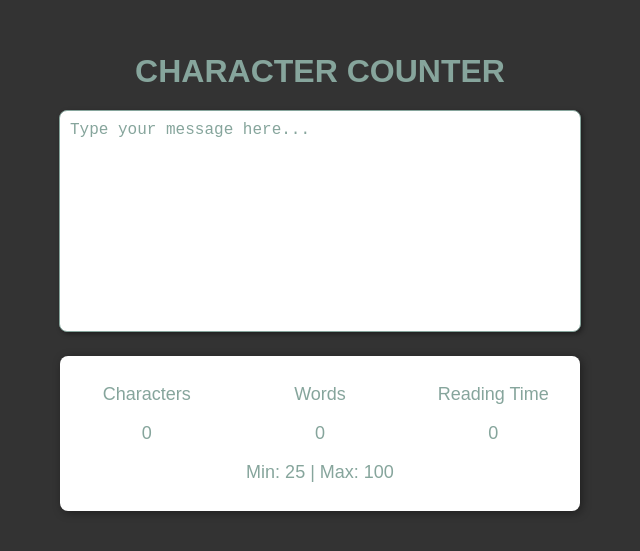
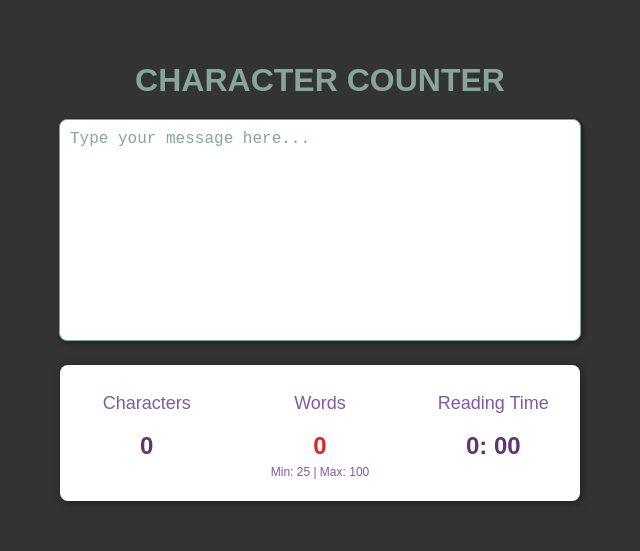
Before and after one commit to vbolden/Character_counter, a React (Vite) app: page / in a window 1280 px wide. Shown: the part 129-680 px from the top of the page, without its empty margins (320-960 px from the left). Built offline with nearby package versions, Linux system fonts and the light colour scheme.

Commit message:
added conditionals for error and success class on word count

```diff
--- a/src/components/StatsDisplay/StatsDisplay.tsx
+++ b/src/components/StatsDisplay/StatsDisplay.tsx
@@ -2,20 +2,34 @@
 
 const StatsDisplay: React.FC<StatsDisplayProps> = ({ stats, showReadingTime = true }) => {
 
+    const formattedTime = (readingTime: number) => {
+        const totalSeconds = Math.floor(readingTime * 60);
+        const mins = Math.floor(totalSeconds / 60);
+        const secs = totalSeconds % 60;
+
+        return (
+            `${mins}: ${secs.toString().padStart(2, "0")}`
+        );
+    };
+
     return (
         <div className="stats-display">
-            <div>
-                <p>Characters</p>
-                <span>{stats.characterCount}</span>
+            <div className="stat">
+                <p className="label">Characters</p>
+                <span className="value">{stats.characterCount}</span>
             </div>
-            <div>
-                <p>Words</p>
-                <span>{stats.characterCount}</span>
-                <p>Min: 25 | Max: 100</p>
+            <div className="stat">
+                <p className="label">Words</p>
+                <span className={
+                    `value
+                    ${stats.wordCount > 100 ? "error" : ""}
+                    ${stats.wordCount >= 25 && stats.wordCount <= 100 ? "success" : ""}
+                    ${stats.wordCount < 25 ? "error" : ""}`}>{stats.wordCount}</span>
+                <p className="sub">Min: 25 | Max: 100</p>
             </div>
-            <div>
-                <p>Reading Time</p>
-                {showReadingTime && <span>{stats.readingTime}</span>}
+            <div className="stat reading">
+                <p className="label">Reading Time</p>
+                {showReadingTime && <span className="value">{formattedTime(stats.readingTime)}</span>}
             </div>
         </div>
     )
```
